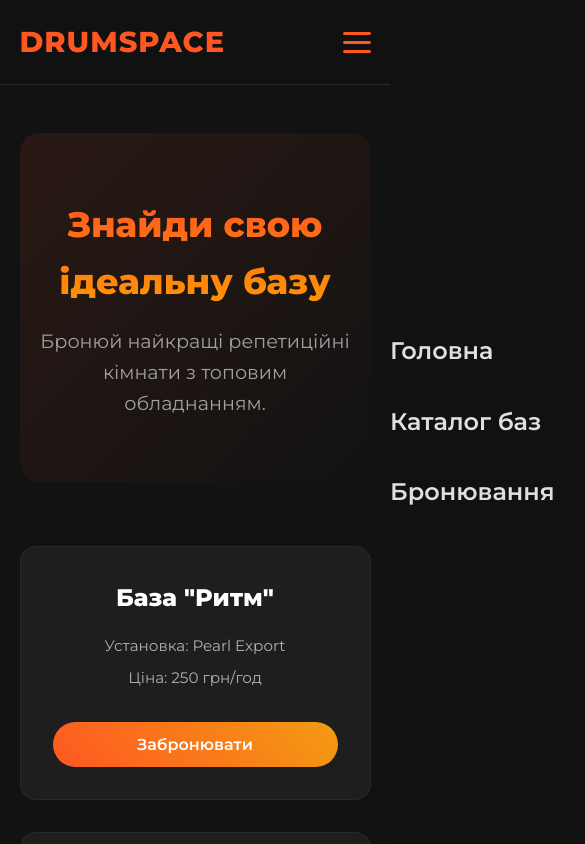
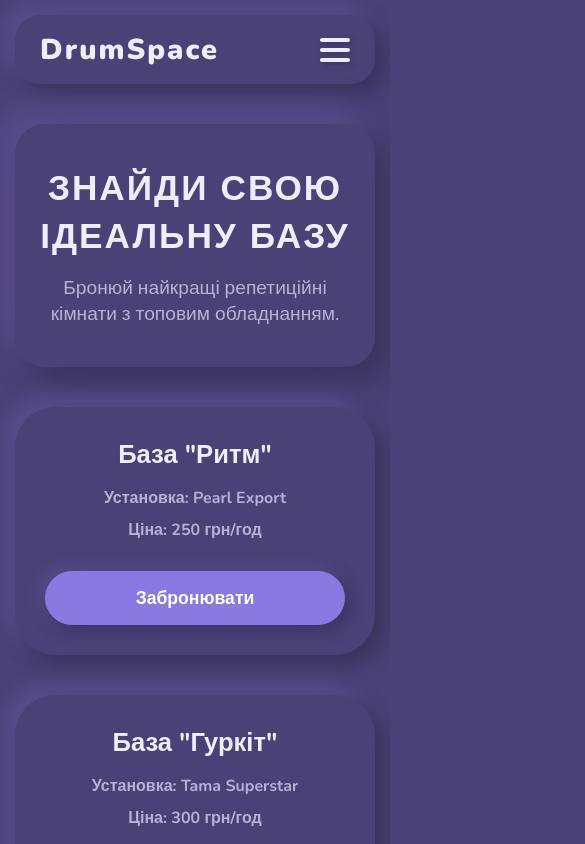
Before and after one commit to wh0smarg0/IO-35_webLAB-SakhnoMargaryta-FIOT-2026, a plain HTML site: page index.html in a window 390 px wide. Shown: the top 844 px of the page, 585 px wide, since content can reach past the window. Drawn offline with nearby package versions, Linux system fonts and the light colour scheme.

Commit message:
Update style.css

```diff
--- a/css/style.css
+++ b/css/style.css
@@ -1,60 +1,68 @@
-/* Імпорт сучасного шрифту */
+@import url('https://fonts.googleapis.com/css2?family=Nunito:wght@400;700;900&display=swap');
+
 * {
     margin: 0;
     padding: 0;
     box-sizing: border-box;
-    font-family: 'Montserrat', sans-serif;
+    font-family: 'Nunito', sans-serif;
 }
 
-/* Темна тема для фону */
-body {
-    background-color: #121212;
-    color: #ffffff;
-    line-height: 1.6;
+:root {
+    --bg-color: #4a4176;
+    --shadow-dark: #3a335d;
+    --shadow-light: #5a4f8f;
+    --accent: #8b79e2;
+    --text-main: #f0edff;
+    --text-muted: #b8b1d6;
 }
 
-/* --- ШАПКА (Скляний ефект) --- */
+body {
+    background-color: var(--bg-color);
+    color: var(--text-main);
+    padding: 2vw 5vw;
+}
+
+/* --- ШАПКА --- */
 .header {
-    background: rgba(18, 18, 18, 0.8);
-    backdrop-filter: blur(10px); /* Ефект розмиття фону */
-    position: sticky;
-    top: 0;
-    z-index: 1000;
+    background-color: var(--bg-color);
+    border-radius: 40px;
+    padding: 15px 40px;
     display: flex;
     justify-content: space-between;
     align-items: center;
-    padding: 1.2rem 5%;
-    border-bottom: 1px solid rgba(255, 255, 255, 0.1);
+    margin-bottom: 40px;
+    box-shadow: 10px 10px 20px var(--shadow-dark),
+               -10px -10px 20px var(--shadow-light);
 }
 
 .logo {
     font-size: 1.8rem;
-    font-weight: 800;
-    color: #ff5722; /* Яскравий акцент */
-    letter-spacing: 1px;
-    text-transform: uppercase;
+    font-weight: 900;
+    letter-spacing: 2px;
 }
 
 .nav-links {
     display: flex;
     list-style: none;
-    gap: 2rem;
+    gap: 1.5rem;
 }
 
 .nav-links a {
-    color: #e0e0e0;
+    color: var(--text-main);
     text-decoration: none;
-    font-size: 1rem;
-    font-weight: 600;
-    transition: color 0.3s ease, text-shadow 0.3s ease;
+    font-weight: 700;
+    padding: 10px 20px;
+    border-radius: 20px;
+    transition: all 0.3s ease;
 }
 
+/* Ефект "втиснутої" кнопки при наведенні */
 .nav-links a:hover {
-    color: #ff5722;
-    text-shadow: 0 0 10px rgba(255, 87, 34, 0.5); /* Неонове світіння */
+    box-shadow: inset 5px 5px 10px var(--shadow-dark),
+                inset -5px -5px 10px var(--shadow-light);
+    color: var(--accent);
 }
 
-/* --- БУРГЕР МЕНЮ --- */
 .burger {
     display: none;
     cursor: pointer;
@@ -63,136 +71,131 @@ body {
 }
 
 .burger .line {
-    width: 28px;
-    height: 3px;
-    background-color: #ff5722;
+    width: 30px;
+    height: 4px;
+    background-color: var(--text-main);
     border-radius: 5px;
-    transition: all 0.3s ease;
+    box-shadow: 2px 2px 5px var(--shadow-dark);
 }
 
-/* --- ГОЛОВНИЙ БЛОК (Hero Section) --- */
-.main-content {
-    min-height: 80vh;
-    padding: 3rem 5%;
-}
-
+/* --- ГОЛОВНИЙ БЛОК --- */
 .hero {
+    background-color: var(--bg-color);
+    border-radius: 50px 50px 50px 15px;
+    padding: 60px 40px;
+    margin-bottom: 40px;
     text-align: center;
-    margin-bottom: 4rem;
-    padding: 4rem 1rem;
-    background: linear-gradient(135deg, rgba(255, 87, 34, 0.1) 0%, rgba(18, 18, 18, 0) 100%);
-    border-radius: 20px;
+    box-shadow: 15px 15px 30px var(--shadow-dark),
+               -15px -15px 30px var(--shadow-light);
 }
 
 .hero h1 {
     font-size: 3.5rem;
-    font-weight: 800;
-    margin-bottom: 1rem;
-    background: -webkit-linear-gradient(#ff5722, #ff9800);
-    -webkit-background-clip: text;
-    -webkit-text-fill-color: transparent; /* Градієнтний текст */
+    font-weight: 900;
+    margin-bottom: 15px;
+    text-transform: uppercase;
+    letter-spacing: 2px;
 }
 
 .hero p {
     font-size: 1.2rem;
-    color: #a0a0a0;
+    color: var(--text-muted);
 }
 
-/* --- КАРТКИ БАЗ (CSS Grid) --- */
+/* --- КАРТКИ БАЗ --- */
 .bases-grid {
     display: grid;
     grid-template-columns: repeat(auto-fit, minmax(280px, 1fr));
-    gap: 2rem;
+    gap: 40px;
+    margin-bottom: 40px;
 }
 
 .card {
-    background: #1e1e1e;
-    padding: 2rem;
-    border-radius: 16px;
-    border: 1px solid rgba(255,255,255,0.05);
+    background-color: var(--bg-color);
+    border-radius: 40px;
+    padding: 30px;
     text-align: center;
-    transition: all 0.4s ease;
+    box-shadow: 10px 10px 20px var(--shadow-dark),
+               -10px -10px 20px var(--shadow-light);
+    transition: all 0.3s ease;
     display: flex;
     flex-direction: column;
     justify-content: space-between;
 }
 
+/* При наведенні картка "втискається" всередину */
 .card:hover {
-    transform: translateY(-10px);
-    box-shadow: 0 15px 30px rgba(255, 87, 34, 0.2);
-    border-color: rgba(255, 87, 34, 0.3);
+    box-shadow: inset 10px 10px 20px var(--shadow-dark),
+                inset -10px -10px 20px var(--shadow-light);
 }
 
 .card h3 {
-    font-size: 1.5rem;
-    margin-bottom: 1rem;
-    color: #ffffff;
+    font-size: 1.6rem;
+    margin-bottom: 15px;
 }
 
 .card p {
-    color: #b0b0b0;
-    margin-bottom: 0.5rem;
-    font-size: 0.95rem;
+    color: var(--text-muted);
+    font-weight: 700;
+    margin-bottom: 10px;
 }
 
 /* --- КНОПКИ --- */
 .btn {
-    margin-top: 1.5rem;
-    padding: 0.8rem 1.5rem;
-    background: linear-gradient(45deg, #ff5722, #f39c12);
-    color: #fff;
-    font-weight: 600;
-    font-size: 1rem;
+    margin-top: 20px;
+    padding: 15px 30px;
+    background-color: var(--accent);
+    color: white;
+    font-size: 1.1rem;
+    font-weight: 900;
     border: none;
     border-radius: 30px;
     cursor: pointer;
-    transition: transform 0.2s, box-shadow 0.2s;
+    box-shadow: 5px 5px 15px var(--shadow-dark),
+               -5px -5px 15px var(--shadow-light);
+    transition: all 0.2s ease;
 }
 
 .btn:hover {
-    transform: scale(1.05);
-    box-shadow: 0 5px 15px rgba(255, 87, 34, 0.4);
+    transform: scale(0.95);
+    box-shadow: inset 3px 3px 8px rgba(0,0,0,0.2);
 }
 
-/* --- ПІДВАЛ --- */
+/* --- FOOTER --- */
 .footer {
-    background-color: #0f0f0f;
-    color: #666;
+    background-color: var(--bg-color);
+    border-radius: 30px;
+    padding: 25px;
     text-align: center;
-    padding: 2rem;
-    border-top: 1px solid rgba(255, 255, 255, 0.05);
+    box-shadow: inset 10px 10px 20px var(--shadow-dark),
+                inset -10px -10px 20px var(--shadow-light);
+    color: var(--text-muted);
 }
 
-/* --- АДАПТИВНІСТЬ ДЛЯ МОБІЛЬНИХ (<768px) --- */
+/* --- АДАПТИВНІСТЬ (<768px) --- */
 @media screen and (max-width: 768px) {
-    .hero h1 {
-        font-size: 2.2rem;
+    body { padding: 15px; }
+
+    .header { border-radius: 25px; padding: 15px 25px; }
+
+    .hero { border-radius: 30px; padding: 40px 20px; }
+
+    .hero h1 { font-size: 2.2rem; }
+
+    .burger { display: flex; z-index: 100; }
+
+    .nav-links {
+        display: none;
+        flex-direction: column;
+        position: absolute;
+        top: 90px;
+        left: 5%;
+        right: 5%;
+        background-color: var(--bg-color);
+        padding: 30px;
+        border-radius: 30px;
+        box-shadow: 15px 15px 30px var(--shadow-dark), -15px -15px 30px var(--shadow-light);
     }
 
-    .nav-links {
-        display: flex;
-        flex-direction: column;
-        justify-content: center;
-        position: fixed;
-        top: 0;
-        right: -100%; /* Ховаємо за правий край */
-        width: 100%;
-        height: 100vh;
-        background-color: rgba(18, 18, 18, 0.95);
-        backdrop-filter: blur(15px);
-        transition: right 0.4s ease-in-out;
-    }
-
-    .nav-links.active {
-        right: 0; /* Виїжджає при кліку */
-    }
-
-    .nav-links a {
-        font-size: 1.5rem;
-    }
-
-    .burger {
-        display: flex;
-        z-index: 1001; /* Щоб бургер був поверх меню */
-    }
+    .nav-links.active { display: flex; }
 }
```
